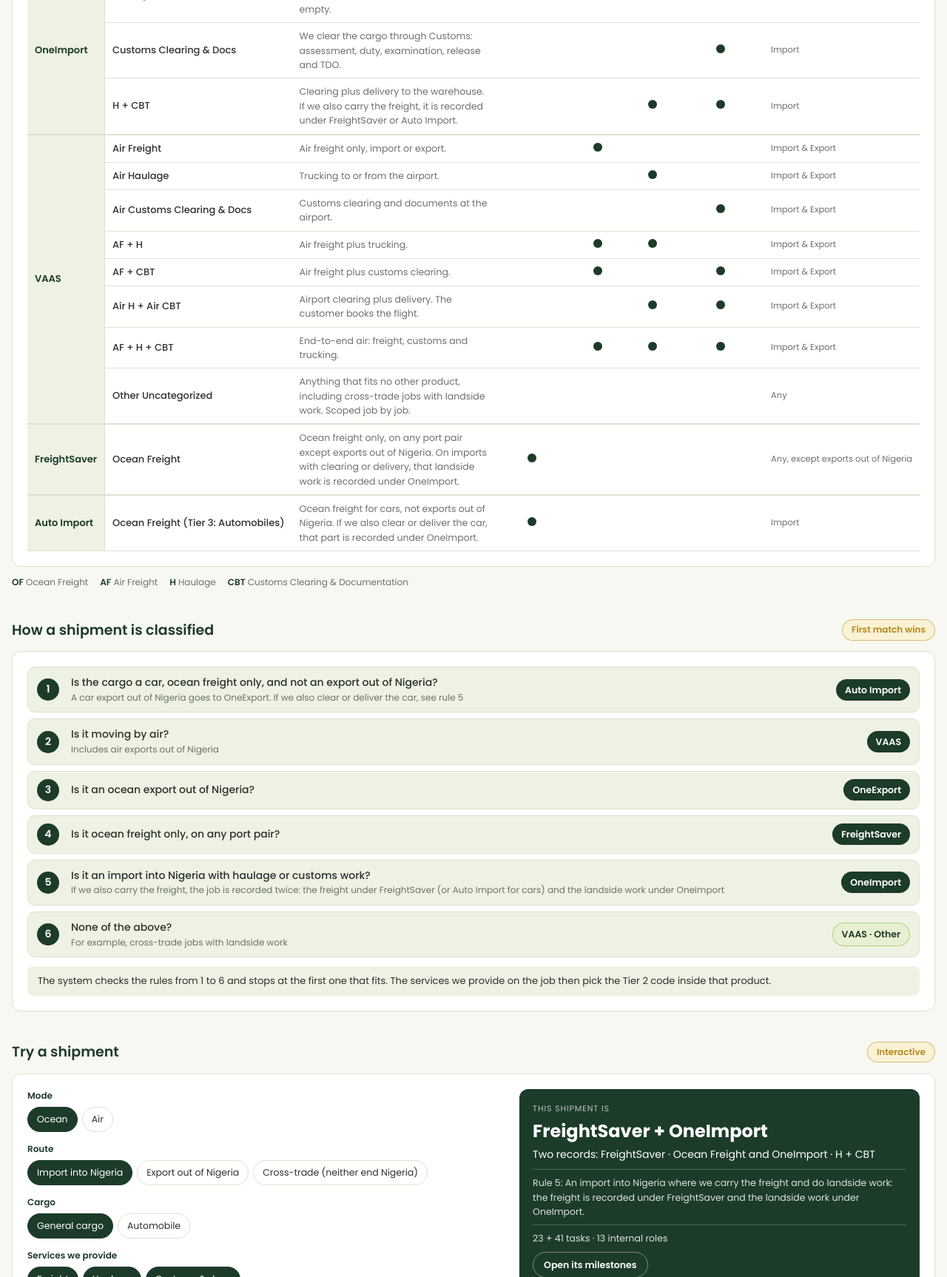
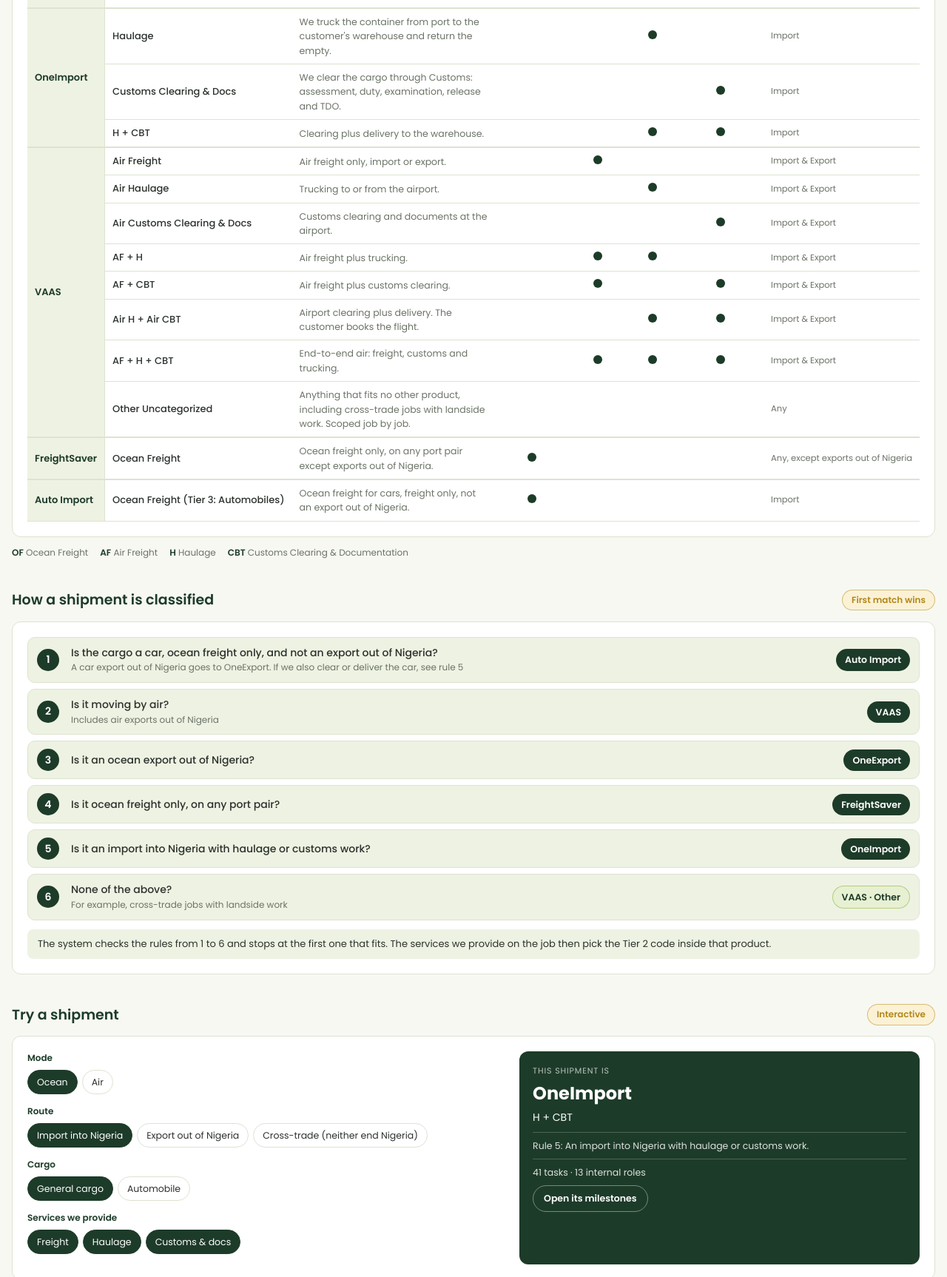
Before and after one commit to Oneport365PM/Customer-Module, a plain HTML site: page service-workbook/index.html in a window 1280 px wide. Shown: the part 1074-2800 px from the top of the page at 74% size. Drawn offline with Linux system fonts and the light colour scheme.

Commit message:
Service Workbook: record freight-plus-landside imports as OneImport
The shipment tester now classifies an ocean import where OnePort carries
the freight and does clearing or delivery as a single OneImport job (cars
tagged Tier 3 Automobiles), instead of splitting it across two products.
The Product Tier table is unchanged apart from dropping the split wording
from three explainers. The Execution stage card now lists the actual
operational work.

Co-Authored-By: Claude Opus 5.5 <noreply@anthropic.com>
Claude-Session: https://claude.ai/code/session_01P9W1QDacvyu7kG2wNHWE2M

```diff
--- a/service-workbook/index.html
+++ b/service-workbook/index.html
@@ -266,7 +266,7 @@ td.out{min-width:170px;font-size:12.5px}
       <div class="journey">
         <div class="phase"><div class="n">1</div><h3>Prospecting</h3><p>Deal created, customer contacted and qualified.</p><div class="span">Ends: customer qualified</div></div>
         <div class="phase"><div class="n">2</div><h3>Pre-Booking</h3><p>RFQ or order, rates, quote, margin gate, acceptance, credit and terms.</p><div class="span">Ends: quote accepted and moved to Ops</div></div>
-        <div class="phase"><div class="n">3</div><h3>Execution</h3><p>Booking and the shipment itself: build, documents, customs, haulage, carriage.</p><div class="span">Ends: export sailed and final draft BL confirmed, or import delivered and offloaded</div></div>
+        <div class="phase"><div class="n">3</div><h3>Execution</h3><p>File activation and assignment, carrier booking and empty release, customs documents and clearance, duty and terminal payments, trucking, stuffing or delivery, and vessel loading.</p><div class="span">Ends: export sailed and final draft BL confirmed, or import delivered and offloaded</div></div>
         <div class="phase"><div class="n">4</div><h3>Post Shipment</h3><p>Carrier invoices, OBL, empty return, FECD, dispatch, final invoice, filing, closure and SLA review.</p><div class="span">Ends: file closed</div></div>
       </div>
     </div>
@@ -291,7 +291,7 @@ td.out{min-width:170px;font-size:12.5px}
         <div class="rule"><div class="n">2</div><div class="q">Is it moving by air?<small>Includes air exports out of Nigeria</small></div><span class="pill">VAAS</span></div>
         <div class="rule"><div class="n">3</div><div class="q">Is it an ocean export out of Nigeria?</div><span class="pill">OneExport</span></div>
         <div class="rule"><div class="n">4</div><div class="q">Is it ocean freight only, on any port pair?</div><span class="pill">FreightSaver</span></div>
-        <div class="rule"><div class="n">5</div><div class="q">Is it an import into Nigeria with haulage or customs work?<small>If we also carry the freight, the job is recorded twice: the freight under FreightSaver (or Auto Import for cars) and the landside work under OneImport</small></div><span class="pill">OneImport</span></div>
+        <div class="rule"><div class="n">5</div><div class="q">Is it an import into Nigeria with haulage or customs work?</div><span class="pill">OneImport</span></div>
         <div class="rule"><div class="n">6</div><div class="q">None of the above?<small>For example, cross-trade jobs with landside work</small></div><span class="pill alt">VAAS · Other</span></div>
       </div>
       <p class="flowcap">The system checks the rules from 1 to 6 and stops at the first one that fits. The services we provide on the job then pick the Tier 2 code inside that product.</p>
@@ -373,7 +373,7 @@ td.out{min-width:170px;font-size:12.5px}
   <section>
     <div class="sec-head"><h2>Team roster</h2><span class="tag" id="roster-tag"></span></div>
     <div class="roster" id="roster"></div>
-    <p class="muted" style="margin-top:10px;font-size:12.5px">Every role here exists today. Each count is the number of tasks the role owns on a single job. Roles that own no task act as support or escalation points.</p>
+    <p class="muted" style="margin-top:10px;font-size:12.5px">Every role here exists today. Each count is the number of tasks the role owns on a single job. Roles that own no task act as support or escalation points, which Phase 3 will set out.</p>
   </section>
 
 
@@ -404,7 +404,7 @@ const EXPL={
 "OE-FULL": "End-to-end export: freight, trucking and customs.",
 "OI-H": "We truck the container from port to the customer's warehouse and return the empty.",
 "OI-CBT": "We clear the cargo through Customs: assessment, duty, examination, release and TDO.",
-"OI-HCBT": "Clearing plus delivery to the warehouse. If we also carry the freight, it is recorded under FreightSaver or Auto Import.",
+"OI-HCBT": "Clearing plus delivery to the warehouse.",
 "VA-AF": "Air freight only, import or export.",
 "VA-H": "Trucking to or from the airport.",
 "VA-CBT": "Customs clearing and documents at the airport.",
@@ -413,8 +413,8 @@ const EXPL={
 "VA-HCBT": "Airport clearing plus delivery. The customer books the flight.",
 "VA-FULL": "End-to-end air: freight, customs and trucking.",
 "VA-OTHER": "Anything that fits no other product, including cross-trade jobs with landside work. Scoped job by job.",
-"FS-OF": "Ocean freight only, on any port pair except exports out of Nigeria. On imports with clearing or delivery, that landside work is recorded under OneImport.",
-"AI-OF-AUTO": "Ocean freight for cars, not exports out of Nigeria. If we also clear or deliver the car, that part is recorded under OneImport."
+"FS-OF": "Ocean freight only, on any port pair except exports out of Nigeria.",
+"AI-OF-AUTO": "Ocean freight for cars, freight only, not an export out of Nigeria."
 };
 const esc=s=>String(s).replace(/[&<>"]/g,c=>({"&":"&amp;","<":"&lt;",">":"&gt;",'"':"&quot;"}[c]));
 
@@ -711,8 +711,7 @@ function classify(mode,route,cargo,svc){
   if(route==="export")return{code:combo("OE","OF"),rule:3,why:"An ocean job out of Nigeria."+(cargo==="car"?" Car exports go to OneExport.":"")};
   if(freightOnly)return{code:"FS-OF",rule:4,why:"Ocean freight only, and not an export out of Nigeria."};
   if(route==="import"){const land=H&&C?"OI-HCBT":H?"OI-H":"OI-CBT";
-    if(F)return{code:land,split:cargo==="car"?"AI-OF-AUTO":"FS-OF",rule:5,why:"An import into Nigeria where we carry the freight and do landside work: the freight is recorded under "+(cargo==="car"?"Auto Import":"FreightSaver")+" and the landside work under OneImport."};
-    return{code:land,rule:5,why:"An import into Nigeria with landside work only."};}
+    return{code:land,rule:5,auto:cargo==="car",why:"An import into Nigeria with haulage or customs work."};}
   return{code:"VA-OTHER",rule:6,why:"A cross-trade job with landside work fits no other product."};
 }
 let last=null;
@@ -723,7 +722,7 @@ function update(){
   const r=classify(mode,route,cargo,svc);last=r;
   const nm=c=>P[c.split("-")[0]]+" · "+NAME[c];
   document.getElementById("o-prod").textContent=r.split?P[r.split.split("-")[0]]+" + "+P[r.code.split("-")[0]]:P[r.code.split("-")[0]];
-  document.getElementById("o-svc").textContent=r.split?"Two records: "+nm(r.split)+" and "+nm(r.code):NAME[r.code];
+  document.getElementById("o-svc").textContent=NAME[r.code]+(r.auto?" · Tier 3: Automobiles":"");
   document.getElementById("o-why").textContent="Rule "+r.rule+": "+r.why;
   const parts=[...(r.split?[r.split]:[]),r.code].map(c=>tasksFor(c,r.dir||"import").tasks);
   const teams=new Set();parts.flat().forEach(t=>people(t).forEach(x=>teams.add(x)));
```
